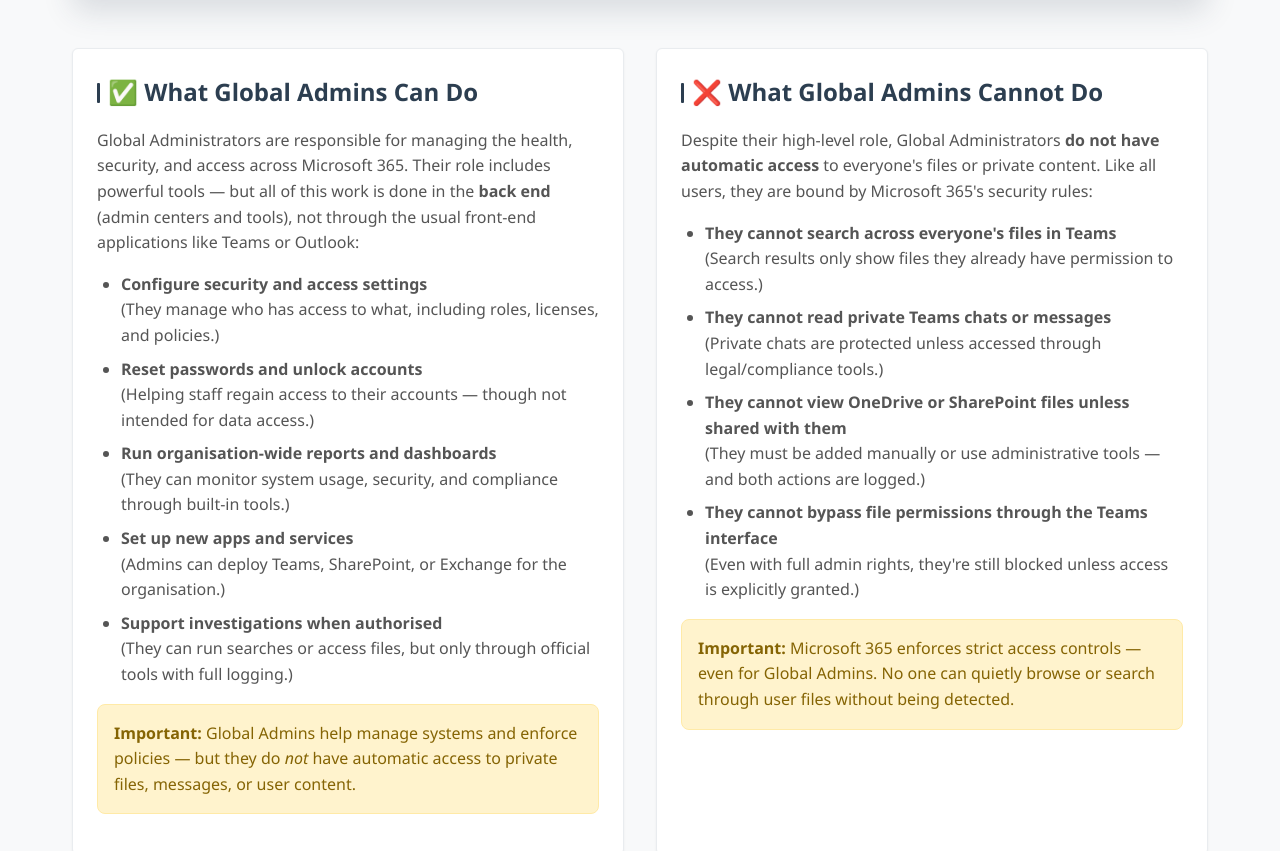
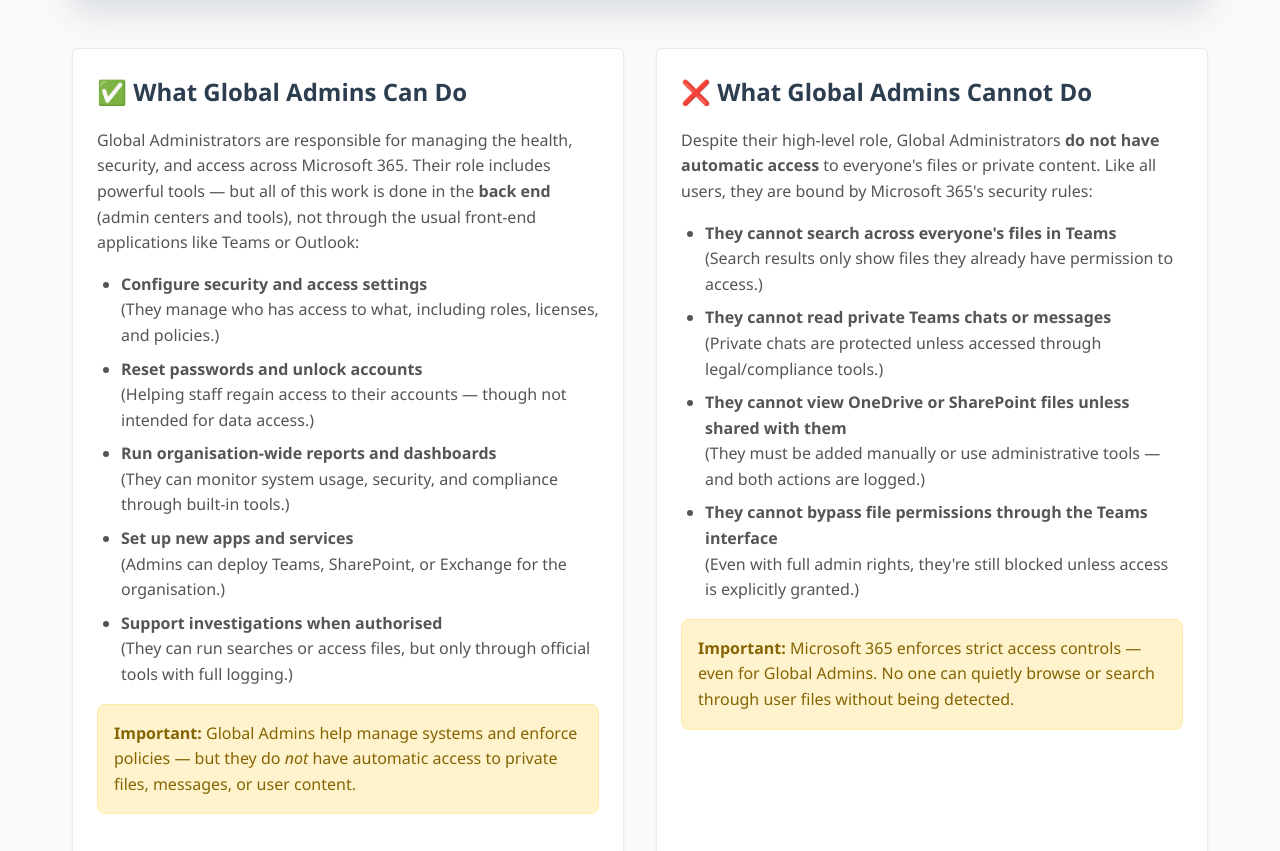
Before and after one commit to wellis321/global-admin-permissions, a plain HTML site: page index.html in a window 1280 px wide. Shown: the part 1183-2034 px from the top of the page. Drawn offline with Linux system fonts and the light colour scheme.

Commit message:
removed some h2 styling

```diff
--- a/styles.css
+++ b/styles.css
@@ -84,13 +84,13 @@
     gap: 0.5rem;
 }
 
-.card h2::before {
+/* .card h2::before {
     content: '';
     width: 3px;
     height: 20px;
     background: #2c3e50;
     border-radius: 1px;
-}
+} */
 
 .card p {
     margin-bottom: 1rem;
```
